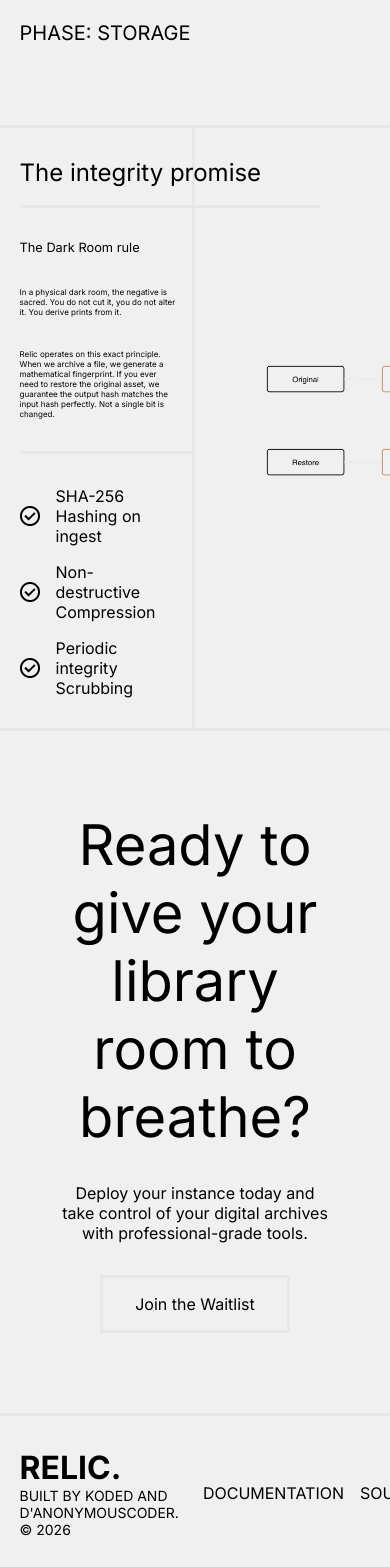
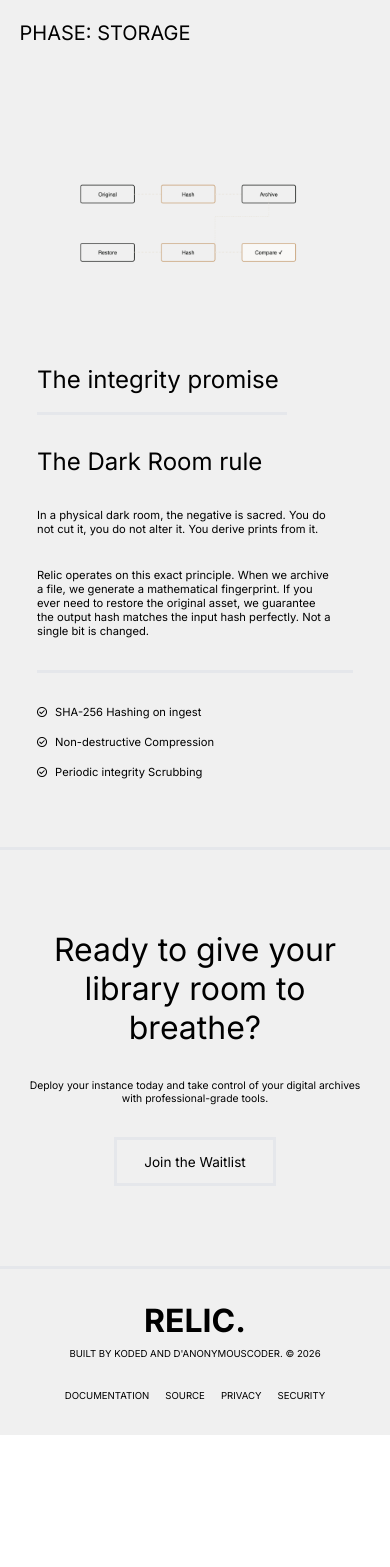
Before and after one commit to Koded0214h/relic, a React (Vite) app in the folder frontend/: page / in a window 390 px wide. Shown: the part 2400-3967 px from the top of the page. After the commit the page ends 3835 px from the top, so only its background shows below. Built offline with nearby package versions, Linux system fonts and the light colour scheme.

Commit message:
feat: enhance responsive styles for Cta, Features, Footer, and Integrity components; adjust layout and font sizes for improved usability

```diff
--- a/frontend/src/components/Cta.css
+++ b/frontend/src/components/Cta.css
@@ -31,3 +31,48 @@
     border: 3px solid #E5E7EB;
     padding: 1em 2em;
 }
+
+
+@media (max-width: 900px) {
+    .cta-content {
+        max-width: 80%;
+    }
+}
+
+@media (max-width: 730px) {
+    .cta-content {
+        max-width: 90%;
+    }
+
+    .cta-content h1 {
+        font-size: 3rem;
+    }
+}
+
+@media (max-width: 550px) {
+    .cta-content {
+        max-width: 90%;
+    }
+
+    .cta-content h1 {
+        font-size: 2.3rem;
+    }
+
+    .cta-content p {
+        font-size: .85rem;
+    }
+
+    .cta-content a {
+        font-size: .85rem;
+    }
+}
+
+@media (max-width: 400px) {
+    .cta-content h1 {
+        font-size: 2rem;
+    }
+
+    .cta-content p {
+        font-size: .65rem;
+    }
+}
--- a/frontend/src/components/Features.css
+++ b/frontend/src/components/Features.css
@@ -29,3 +29,14 @@
         gap: 2em;
     }
 }
+
+@media (max-width: 300px) {
+    .feat {
+        gap: .35em;
+    }
+
+    .features h4 {
+        text-align: center;
+        font-size: 12px;
+    }
+}
--- a/frontend/src/components/Footer.css
+++ b/frontend/src/components/Footer.css
@@ -46,9 +46,42 @@ footer .left {
     }
 }
 
-
-@media (max-width: 500px) {
-    footer p {
-        font-size: 14px;
+@media (max-width: 1000px) {
+    footer p,
+    footer a {
+        font-size: .8rem;
     }
 }
+
+@media (max-width: 800px) {
+    footer p,
+    footer a {
+        font-size: .6rem;
+    }
+
+    .footer-content {
+        gap: 3em;
+    }
+}
+
+
+@media (max-width: 530px) {
+    .footer-content {
+        flex-direction: column;
+        gap: 1.5em;
+    }
+
+    footer p {
+        text-align: center;
+    }
+
+    footer .left {
+        align-items: center;
+        gap: .5em;
+    }
+
+    footer ul {
+        flex-wrap: wrap;
+        justify-content: center;
+    }
+}
--- a/frontend/src/components/Integrity.css
+++ b/frontend/src/components/Integrity.css
@@ -73,6 +73,10 @@
 
 
 @media (max-width: 1150px) {
+    .integrity .left {
+        height: 450px;
+    }
+
     .integrity .right img {
         height: 250px;
     }
@@ -110,3 +114,117 @@
         font-size: 1rem;
     }
 }
+
+@media (max-width: 800px) {
+    .integrity .left h4 {
+        width: 250px;
+    }
+
+    .integrity .left ul img {
+        height: 15px;
+    }
+
+    .integrity .left ul p {
+        font-size: .7rem;
+    }
+
+    .integrity .right img {
+        height: 170px;
+    }
+}
+
+@media (max-width: 670px) {
+    .integrity .right img {
+        height: 150px;
+    }
+
+    .integrity .left ul li {
+        gap: .5em;
+    }
+
+    .integrity .left ul img {
+        height: 10px;
+    }
+}
+
+@media (max-width: 600px) {
+    .integrity {
+        margin-top: 7em;
+        border-top: none;
+    }
+
+    .integrity-content {
+        flex-direction: column-reverse;
+    }
+
+    .integrity .left {
+        width: 90%;
+        border: none;
+        height: 500px;
+    }
+
+    .integrity .left h4 {
+        font-size: 2rem;
+        width: 300px;
+    }
+
+    .integrity .left h6 {
+        font-size: 1.5rem;
+    }
+
+    .integrity .left p {
+        font-size: .8rem;
+    }
+
+    .integrity .right {
+        width: 90%;
+        display: flex;
+        justify-content: center;
+        align-items: center;
+    }
+
+    .integrity .right img {
+        height: 200px;
+        margin-left: 2.5em;
+    }
+}
+
+
+@media (max-width: 404px) {
+    .integrity .left {
+        height: 550px;
+    }
+
+    .integrity .left h4 {
+        font-size: 1.5rem;
+        width: 250px;
+    }
+
+    .integrity .left p {
+        font-size: .7rem;
+    }
+
+    .integrity .right img {
+        height: 140px;
+    }
+}
+
+@media (max-width: 300px) {
+    .integrity .left h4 {
+        font-size: 1.1rem;
+        font-weight: 500;
+        width: 190px;
+    }
+
+    .integrity .left h6 {
+        font-size: 1.1rem;
+    }
+
+    .integrity .left p {
+        font-size: .65rem;
+    }
+
+    .integrity .right img {
+        height: 120px;
+    }
+}
```
